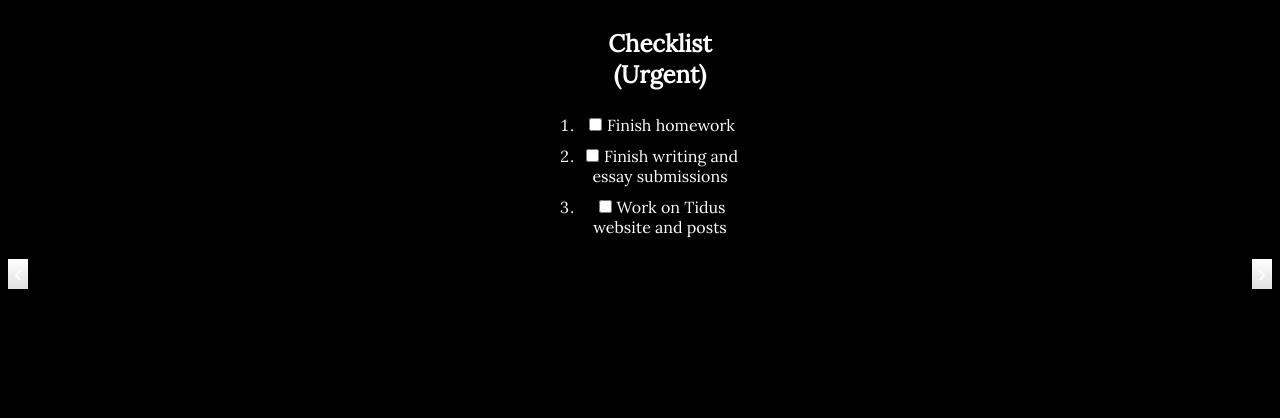
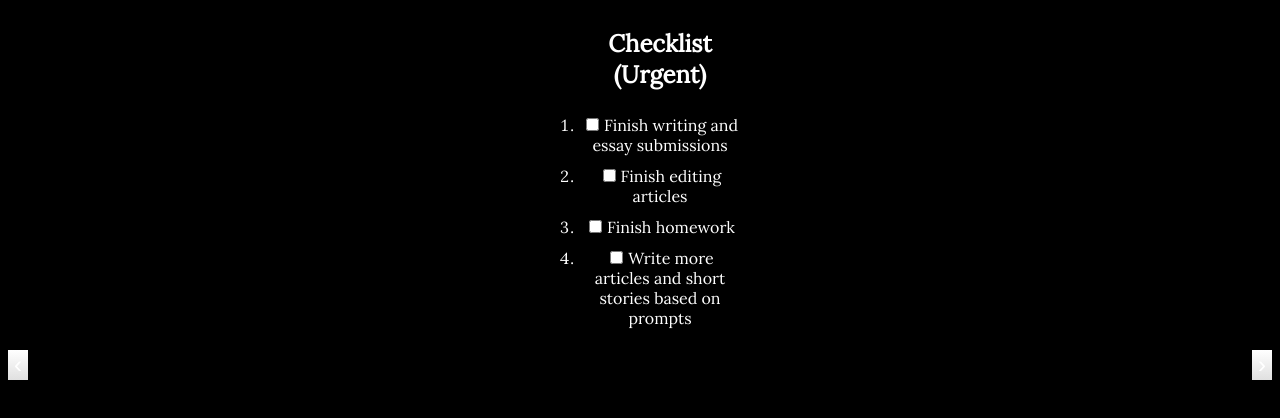
Before and after one commit to rubyred-thorn/notionwidgets1, a plain HTML site: page index.html in a window 1280 px wide. Drawn offline with Linux system fonts and the light colour scheme.

Commit message:
Update index.html

```diff
--- a/index.html
+++ b/index.html
@@ -10,26 +10,35 @@
     <ol class="checklist" id="list1">
       <h2>Checklist (Urgent)</h2>
 
+      <li><input type="checkbox">Finish writing and essay submissions</li>
+      <li><input type="checkbox">Finish editing articles</li>
       <li><input type="checkbox">Finish homework</li>
-      <li><input type="checkbox">Finish writing and essay submissions</li>
-      <li><input type="checkbox">Work on Tidus website and posts</li>
+      <li><input type="checkbox">Write more articles and short stories based on prompts</li>
 
     </ol>
-    <ul class="checklist" id="list2">
+    <ol class="checklist" id="list2">
+
       <h2>Checklist (Moderate Urgent)</h2>
-
       <li><input type="checkbox">Work on Tidus website</li>
       <li><input type="checkbox">Find other writing contests and scholarships</li>
-      <li><input type="checkbox">Work on notes and creating study guides</li>
-    </ul>
+      <li><input type="checkbox">Work on notes for AP Psychology, History, and Chemistry</li>
+    </ol>
     <!-- Add more lists as needed -->
 
-    <ul class="checklist" id="list3">
+    <ol class="checklist" id="list3">
       <h2>Checklist (Not Urgent)</h2>
 
       <li><input type="checkbox">Review books</li>
       <li><input type="checkbox">Update your personal website</li>
-    </ul>
+      <li><input type="checkbox">Create outlines and schedules for instagram + tumblr account</li>
+      <li>><input type="checkbox">Decide different things to create that I can later monetize</li>
+      <li><input type="checkboc">Continue classmates' characters and create character profiles of them</li>
+      <ul>
+        <li><input type="checkbox">Update current characters</li>
+        <li><input type="checkbox">Begin my story bible and organization</li>
+      </ul>
+      <li><input type="checkbox">Update my Wattpad</li>
+    </ol>
   </div>
 
   <button class="arrow" id="prev">&#8249;</button>
```
